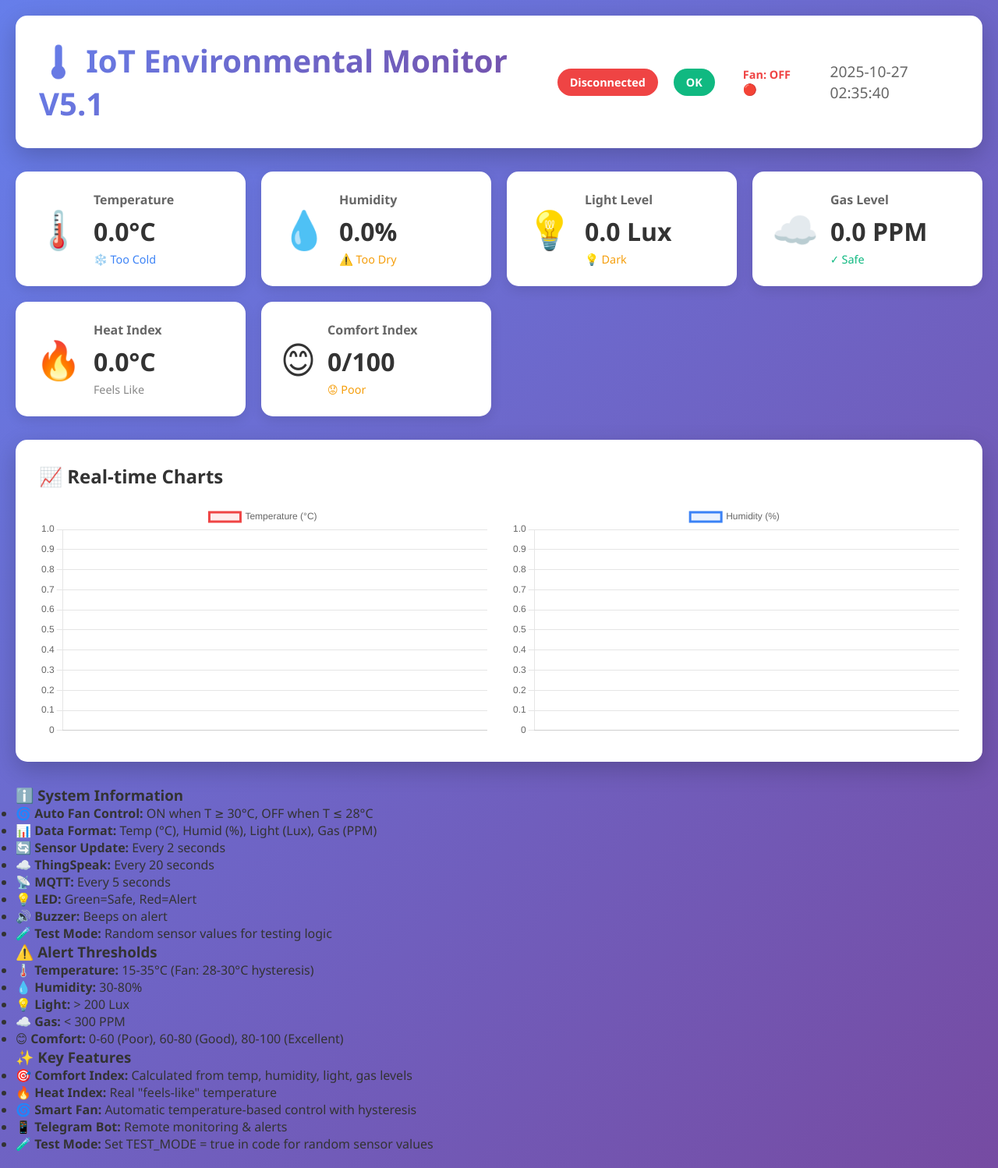
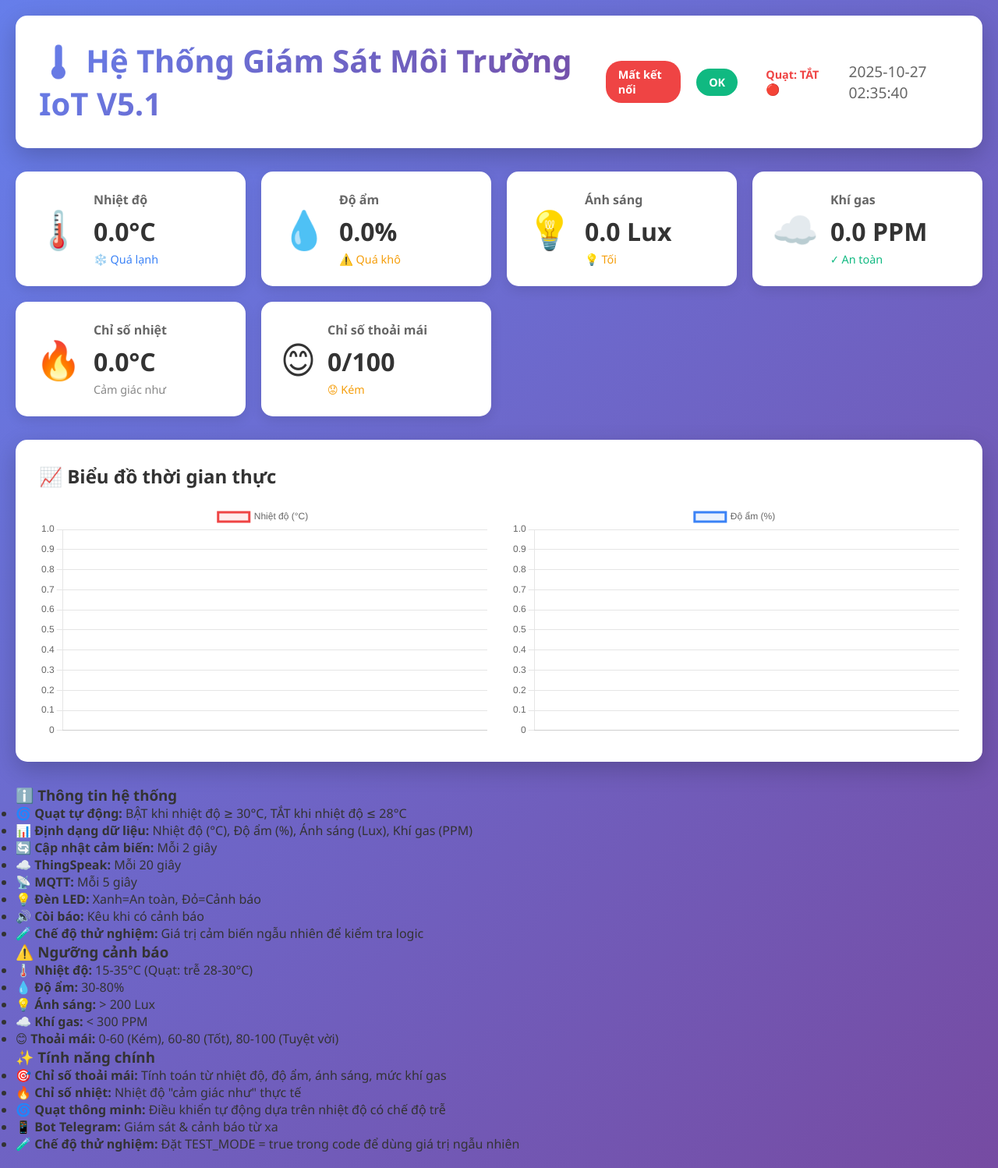
Before and after one commit to Earmy146/IOT-minitor-enviromental, a Flask app: page / in a window 1280 px wide. Shown: the whole page at 78% size. Run offline with Flask 3, Linux system fonts and the light colour scheme; data that the repository does not hold is empty; some libraries are stand-ins or nearby versions.

Commit message:
updata in thông báo tiếng việt

```diff
--- a/web-dashboard/app.py
+++ b/web-dashboard/app.py
@@ -38,10 +38,10 @@ max_history = 50
 
 # MQTT Callbacks
 def on_connect(client, userdata, flags, rc):
-    print(f"✓ Connected to MQTT Broker! (Code: {rc})")
+    print(f"✓ Da ket noi MQTT Broker! (Ma: {rc})")
     client.subscribe(MQTT_TOPIC_DATA)
     client.subscribe(MQTT_TOPIC_STATUS)
-    print(f"📡 Subscribed to:")
+    print(f"📡 Da dang ky:")
     print(f"   - {MQTT_TOPIC_DATA}")
     print(f"   - {MQTT_TOPIC_STATUS}")
 
@@ -61,21 +61,21 @@ def on_message(client, userdata, msg):
 
             socketio.emit('sensor_update', data)
 
-            print(f"📊 T={data['temp']}°C, H={data['humid']}%, L={data['light_lux']}Lux, G={data['gas_ppm']}PPM, Fan={'ON' if data['fan'] else 'OFF'}")
+            print(f"📊 T={data['temp']}°C, H={data['humid']}%, L={data['light_lux']}Lux, G={data['gas_ppm']}PPM, Quat={'BAT' if data['fan'] else 'TAT'}")
 
         elif msg.topic == MQTT_TOPIC_STATUS:
             status = msg.payload.decode()
-            print(f"📢 Status: {status}")
+            print(f"📢 Trang thai: {status}")
             socketio.emit('status_update', {'status': status})
 
     except json.JSONDecodeError as e:
-        print(f"✗ JSON Error: {e}")
+        print(f"✗ Loi JSON: {e}")
     except Exception as e:
-        print(f"✗ Error: {e}")
+        print(f"✗ Loi: {e}")
 
 def on_disconnect(client, userdata, rc):
     if rc != 0:
-        print(f"⚠️ MQTT disconnect. Reconnecting...")
+        print(f"⚠️ Mat ket noi MQTT. Dang ket noi lai...")
 
 # Khởi tạo MQTT
 mqtt_client = mqtt.Client()
@@ -85,11 +85,11 @@ mqtt_client.on_disconnect = on_disconnect
 
 def start_mqtt():
     try:
-        print(f"🔌 Connecting to MQTT: {MQTT_BROKER}:{MQTT_PORT}")
+        print(f"🔌 Dang ket noi MQTT: {MQTT_BROKER}:{MQTT_PORT}")
         mqtt_client.connect(MQTT_BROKER, MQTT_PORT, 60)
         mqtt_client.loop_forever()
     except Exception as e:
-        print(f"✗ MQTT Error: {e}")
+        print(f"✗ Loi MQTT: {e}")
 
 mqtt_thread = threading.Thread(target=start_mqtt, daemon=True)
 mqtt_thread.start()
@@ -115,42 +115,42 @@ def get_thingspeak():
             'results': 20,
             'api_key': THINGSPEAK_READ_API_KEY
         }
-        print(f"📡 Fetching ThingSpeak...")
+        print(f"📡 Dang lay du lieu ThingSpeak...")
         response = requests.get(url, params=params, timeout=10)
         data = response.json()
 
         if 'feeds' in data:
-            print(f"✓ Retrieved {len(data['feeds'])} records")
+            print(f"✓ Da lay {len(data['feeds'])} ban ghi")
 
         return jsonify(data)
     except Exception as e:
-        print(f"✗ ThingSpeak Error: {e}")
+        print(f"✗ Loi ThingSpeak: {e}")
         return jsonify({'error': str(e)}), 500
 
 # SocketIO Events
 @socketio.on('connect')
 def handle_connect():
-    print('✓ Web client connected')
+    print('✓ Khach web da ket noi')
     emit('sensor_update', latest_data)
 
 @socketio.on('disconnect')
 def handle_disconnect():
-    print('✗ Web client disconnected')
+    print('✗ Khach web mat ket noi')
 
 if __name__ == '__main__':
     print("\n" + "="*60)
-    print("  🌐 IoT Environmental Monitor V5.1")
+    print("  🌐 Hệ Thống Giám Sát Môi Trường IoT V5.1")
     print("="*60)
     print(f"  MQTT Broker   : {MQTT_BROKER}:{MQTT_PORT}")
     print(f"  ThingSpeak ID : {THINGSPEAK_CHANNEL_ID}")
-    print(f"  Server URL    : http://localhost:5000")
+    print(f"  URL may chu   : http://localhost:5000")
     print("="*60)
-    print("  📝 Features:")
-    print("     - Auto fan control (ON: ≥30°C, OFF: ≤28°C)")
-    print("     - Comfort index calculation")
-    print("     - Heat index monitoring")
-    print("     - TEST MODE: Random sensor values for testing")
-    print("     - REAL MODE: Actual sensor readings")
+    print("  📝 Tinh nang:")
+    print("     - Quat tu dong (BAT: ≥30°C, TAT: ≤28°C)")
+    print("     - Tinh toan chi so thoai mai")
+    print("     - Giam sat chi so nhiet")
+    print("     - CHE DO THU: Gia tri cam bien ngau nhien de kiem tra")
+    print("     - CHE DO THAT: Doc du lieu cam bien thuc te")
     print("="*60 + "\n")
 
     socketio.run(app, host='0.0.0.0', port=5000, debug=True)
--- a/web-dashboard/static/app.js
+++ b/web-dashboard/static/app.js
@@ -1,11 +1,11 @@
-// Socket.IO Connection
+// Kết nối Socket.IO
 const socket = io();
 
-// Charts
+// Biểu đồ
 let tempChart, humidChart;
 const maxDataPoints = 20;
 
-// Thresholds
+// Ngưỡng
 const TEMP_MAX = 35.0;
 const TEMP_MIN = 15.0;
 const TEMP_FAN_ON = 30.0;
@@ -14,7 +14,7 @@ const HUMID_MIN = 30.0;
 const LIGHT_MIN_LUX = 200.0;
 const GAS_THRESHOLD_PPM = 300.0;
 
-// Initialize Charts
+// Khởi tạo Biểu đồ
 function initCharts() {
     const chartConfig = {
         type: 'line',
@@ -43,7 +43,7 @@ function initCharts() {
         data: {
             labels: [],
             datasets: [{
-                label: 'Temperature (°C)',
+                label: 'Nhiệt độ (°C)',
                 data: [],
                 borderColor: 'rgb(239, 68, 68)',
                 backgroundColor: 'rgba(239, 68, 68, 0.1)',
@@ -58,7 +58,7 @@ function initCharts() {
         data: {
             labels: [],
             datasets: [{
-                label: 'Humidity (%)',
+                label: 'Độ ẩm (%)',
                 data: [],
                 borderColor: 'rgb(59, 130, 246)',
                 backgroundColor: 'rgba(59, 130, 246, 0.1)',
@@ -68,15 +68,15 @@ function initCharts() {
     });
 }
 
-// Load ThingSpeak Historical Data
+// Tải dữ liệu lịch sử ThingSpeak
 async function loadThingSpeakData() {
     try {
-        console.log('📥 Loading ThingSpeak data...');
+        console.log('📥 Dang tai du lieu ThingSpeak...');
         const response = await fetch('/api/thingspeak');
         const data = await response.json();
 
         if (data.feeds && data.feeds.length > 0) {
-            console.log(`✓ Loaded ${data.feeds.length} records`);
+            console.log(`✓ Da tai ${data.feeds.length} ban ghi`);
 
             tempChart.data.labels = [];
             tempChart.data.datasets[0].data = [];
@@ -100,18 +100,18 @@ async function loadThingSpeakData() {
             tempChart.update();
             humidChart.update();
 
-            showAlert('success', 'Data Loaded', `Loaded ${data.feeds.length} records from ThingSpeak`);
+            showAlert('success', 'Đã tải dữ liệu', `Đã tải ${data.feeds.length} bản ghi từ ThingSpeak`);
         } else {
-            console.warn('⚠️ No data in ThingSpeak');
-            showAlert('warning', 'No Data', 'No historical data available');
+            console.warn('⚠️ Khong co du lieu trong ThingSpeak');
+            showAlert('warning', 'Không có dữ liệu', 'Không có dữ liệu lịch sử');
         }
     } catch (error) {
-        console.error('✗ Error loading ThingSpeak:', error);
-        showAlert('danger', 'Error', 'Failed to load data: ' + error.message);
+        console.error('✗ Loi tai ThingSpeak:', error);
+        showAlert('danger', 'Lỗi', 'Không thể tải dữ liệu: ' + error.message);
     }
 }
 
-// Update Charts with Real-time Data
+// Cập nhật Biểu đồ với dữ liệu thời gian thực
 function updateCharts(data) {
     const time = new Date().toLocaleTimeString();
 
@@ -132,103 +132,103 @@ function updateCharts(data) {
     humidChart.update('none');
 }
 
-// Update UI
+// Cập nhật giao diện
 function updateUI(data) {
-    console.log('🔄 Updating UI:', data);
+    console.log('🔄 Dang cap nhat giao dien:', data);
 
     document.getElementById('timestamp').textContent = data.timestamp || new Date().toLocaleTimeString();
 
-    // Temperature
+    // Nhiệt độ
     document.getElementById('temp-value').textContent = `${data.temp.toFixed(1)}°C`;
     const tempStatus = document.getElementById('temp-status');
     if (data.temp > TEMP_MAX) {
-        tempStatus.textContent = '⚠️ Too Hot';
+        tempStatus.textContent = '⚠️ Quá nóng';
         tempStatus.style.color = '#ef4444';
     } else if (data.temp < TEMP_MIN) {
-        tempStatus.textContent = '❄️ Too Cold';
+        tempStatus.textContent = '❄️ Quá lạnh';
         tempStatus.style.color = '#3b82f6';
     } else {
-        tempStatus.textContent = '✓ Normal';
+        tempStatus.textContent = '✓ Bình thường';
         tempStatus.style.color = '#10b981';
     }
 
-    // Humidity
+    // Độ ẩm
     document.getElementById('humid-value').textContent = `${data.humid.toFixed(1)}%`;
     const humidStatus = document.getElementById('humid-status');
     if (data.humid > HUMID_MAX) {
-        humidStatus.textContent = '⚠️ Too Humid';
+        humidStatus.textContent = '⚠️ Quá ẩm';
         humidStatus.style.color = '#ef4444';
     } else if (data.humid < HUMID_MIN) {
-        humidStatus.textContent = '⚠️ Too Dry';
+        humidStatus.textContent = '⚠️ Quá khô';
         humidStatus.style.color = '#f59e0b';
     } else {
-        humidStatus.textContent = '✓ Normal';
+        humidStatus.textContent = '✓ Bình thường';
         humidStatus.style.color = '#10b981';
     }
 
-    // Light
+    // Ánh sáng
     const lightValue = data.light_lux !== undefined ? data.light_lux : data.light;
     document.getElementById('light-value').textContent = `${parseFloat(lightValue).toFixed(1)} Lux`;
     const lightStatus = document.getElementById('light-status');
     if (lightValue < LIGHT_MIN_LUX) {
-        lightStatus.textContent = '💡 Dark';
+        lightStatus.textContent = '💡 Tối';
         lightStatus.style.color = '#f59e0b';
     } else {
-        lightStatus.textContent = '✓ Bright';
+        lightStatus.textContent = '✓ Sáng';
         lightStatus.style.color = '#10b981';
     }
 
-    // Gas
+    // Khí gas
     const gasValue = data.gas_ppm !== undefined ? data.gas_ppm : data.gas;
     document.getElementById('gas-value').textContent = `${parseFloat(gasValue).toFixed(1)} PPM`;
     const gasStatus = document.getElementById('gas-status');
     if (gasValue > GAS_THRESHOLD_PPM) {
-        gasStatus.textContent = '⚠️ Warning!';
+        gasStatus.textContent = '⚠️ Cảnh báo!';
         gasStatus.style.color = '#ef4444';
-        showAlert('danger', 'Gas Detected!', `Dangerous gas level: ${gasValue.toFixed(1)} PPM`);
+        showAlert('danger', 'Phát hiện khí gas!', `Mức độ nguy hiểm: ${gasValue.toFixed(1)} PPM`);
     } else {
-        gasStatus.textContent = '✓ Safe';
+        gasStatus.textContent = '✓ An toàn';
         gasStatus.style.color = '#10b981';
     }
 
-    // Heat Index
+    // Chỉ số nhiệt
     document.getElementById('heat-value').textContent = `${data.heat_index.toFixed(1)}°C`;
 
-    // Comfort Index
+    // Chỉ số thoải mái
     document.getElementById('comfort-value').textContent = `${data.comfort}/100`;
     const comfortStatus = document.getElementById('comfort-status');
     if (data.comfort >= 80) {
-        comfortStatus.textContent = '😊 Excellent';
+        comfortStatus.textContent = '😊 Tuyệt vời';
         comfortStatus.style.color = '#10b981';
     } else if (data.comfort >= 60) {
-        comfortStatus.textContent = '🙂 Good';
+        comfortStatus.textContent = '🙂 Tốt';
         comfortStatus.style.color = '#3b82f6';
     } else {
-        comfortStatus.textContent = '😟 Poor';
+        comfortStatus.textContent = '😟 Kém';
         comfortStatus.style.color = '#f59e0b';
     }
 
-    // Fan Status
-    document.getElementById('fan-status').textContent = `Fan: ${data.fan ? 'ON 🟢' : 'OFF 🔴'}`;
+    // Trạng thái quạt
+    document.getElementById('fan-status').textContent = `Quạt: ${data.fan ? 'BẬT 🟢' : 'TẮT 🔴'}`;
     document.getElementById('fan-status').style.color = data.fan ? '#10b981' : '#ef4444';
 
-    // Alert Status
+    // Trạng thái cảnh báo
     const alertBadge = document.getElementById('alert-badge');
     if (data.alert) {
-        alertBadge.textContent = 'ALERT';
+        alertBadge.textContent = 'CẢNH BÁO';
         alertBadge.className = 'status-badge alert';
     } else {
         alertBadge.textContent = 'OK';
         alertBadge.className = 'status-badge connected';
     }
 
-    // Update charts
+    // Cập nhật biểu đồ
     if (tempChart.data.labels.length > 0) {
         updateCharts(data);
     }
 }
 
-// Show Alert
+// Hiển thị thông báo
 function showAlert(type, title, message) {
     const alertContainer = document.getElementById('alerts-container');
     const alert = document.createElement('div');
@@ -245,34 +245,34 @@ function showAlert(type, title, message) {
     }, 5000);
 }
 
-// Socket Events
+// Sự kiện Socket
 socket.on('connect', () => {
-    console.log('✓ Connected to server');
-    document.getElementById('connection-status').textContent = 'Connected';
+    console.log('✓ Da ket noi may chu');
+    document.getElementById('connection-status').textContent = 'Đã kết nối';
     document.getElementById('connection-status').className = 'status-badge connected';
-    showAlert('success', 'Connected', 'Connected to server!');
+    showAlert('success', 'Đã kết nối', 'Đã kết nối máy chủ!');
 });
 
 socket.on('disconnect', () => {
-    console.log('✗ Disconnected');
-    document.getElementById('connection-status').textContent = 'Disconnected';
+    console.log('✗ Mat ket noi');
+    document.getElementById('connection-status').textContent = 'Mất kết nối';
     document.getElementById('connection-status').className = 'status-badge disconnected';
-    showAlert('danger', 'Disconnected', 'Connection lost!');
+    showAlert('danger', 'Mất kết nối', 'Đã mất kết nối!');
 });
 
 socket.on('sensor_update', (data) => {
-    console.log('📊 Sensor update:', data);
+    console.log('📊 Cap nhat cam bien:', data);
     updateUI(data);
 });
 
 socket.on('status_update', (data) => {
-    console.log('📢 Status:', data);
-    showAlert('info', 'Status Update', data.status);
+    console.log('📢 Trang thai:', data);
+    showAlert('info', 'Cập nhật trạng thái', data.status);
 });
 
-// Initialize
+// Khởi tạo
 document.addEventListener('DOMContentLoaded', () => {
-    console.log('🚀 Initializing dashboard...');
+    console.log('🚀 Dang khoi tao bang dieu khien...');
     initCharts();
 
     loadThingSpeakData();
@@ -280,10 +280,11 @@ document.addEventListener('DOMContentLoaded', () => {
     fetch('/api/data')
         .then(response => response.json())
         .then(data => {
-            console.log('📥 Initial data:', data);
+            console.log('📥 Du lieu ban dau:', data);
             updateUI(data);
         })
-        .catch(error => console.error('Error:', error));
+        .catch(error => console.error('Loi:', error));
 
+    // Tải lại dữ liệu ThingSpeak mỗi 5 phút
     setInterval(loadThingSpeakData, 5 * 60 * 1000);
 });
--- a/web-dashboard/templates/index.html
+++ b/web-dashboard/templates/index.html
@@ -3,7 +3,7 @@
 <head>
     <meta charset="UTF-8">
     <meta name="viewport" content="width=device-width, initial-scale=1.0">
-    <title>IoT Monitor V5.1</title>
+    <title>Hệ Thống Giám Sát IoT V5.1</title>
     <link rel="stylesheet" href="{{ url_for('static', filename='style.css') }}">
     <script src="https://cdn.socket.io/4.5.4/socket.io.min.js"></script>
     <script src="https://cdn.jsdelivr.net/npm/chart.js@4.4.0/dist/chart.umd.min.js"></script>
@@ -11,75 +11,75 @@
 <body>
     <div class="container">
         <header>
-            <h1>🌡️ IoT Environmental Monitor V5.1</h1>
+            <h1>🌡️ Hệ Thống Giám Sát Môi Trường IoT V5.1</h1>
             <div class="status-bar">
-                <span id="connection-status" class="status-badge disconnected">Disconnected</span>
+                <span id="connection-status" class="status-badge disconnected">Mất kết nối</span>
                 <span id="alert-badge" class="status-badge">OK</span>
-                <span id="fan-status" class="status-badge">Fan: OFF 🔴</span>
+                <span id="fan-status" class="status-badge">Quạt: TẮT 🔴</span>
                 <span id="timestamp">--:--:--</span>
             </div>
         </header>
 
-        <!-- Sensor Cards -->
+        <!-- Thẻ cảm biến -->
         <div class="cards-grid">
             <div class="card">
                 <div class="card-icon">🌡️</div>
                 <div class="card-content">
-                    <h3>Temperature</h3>
+                    <h3>Nhiệt độ</h3>
                     <div class="card-value" id="temp-value">--°C</div>
-                    <div class="card-status" id="temp-status">Normal</div>
+                    <div class="card-status" id="temp-status">Bình thường</div>
                 </div>
             </div>
 
             <div class="card">
                 <div class="card-icon">💧</div>
                 <div class="card-content">
-                    <h3>Humidity</h3>
+                    <h3>Độ ẩm</h3>
                     <div class="card-value" id="humid-value">--%</div>
-                    <div class="card-status" id="humid-status">Normal</div>
+                    <div class="card-status" id="humid-status">Bình thường</div>
                 </div>
             </div>
 
             <div class="card">
                 <div class="card-icon">💡</div>
                 <div class="card-content">
-                    <h3>Light Level</h3>
+                    <h3>Ánh sáng</h3>
                     <div class="card-value" id="light-value">-- Lux</div>
-                    <div class="card-status" id="light-status">Normal</div>
+                    <div class="card-status" id="light-status">Bình thường</div>
                 </div>
             </div>
 
             <div class="card">
                 <div class="card-icon">☁️</div>
                 <div class="card-content">
-                    <h3>Gas Level</h3>
+                    <h3>Khí gas</h3>
                     <div class="card-value" id="gas-value">-- PPM</div>
-                    <div class="card-status" id="gas-status">Safe</div>
+                    <div class="card-status" id="gas-status">An toàn</div>
                 </div>
             </div>
 
             <div class="card">
                 <div class="card-icon">🔥</div>
                 <div class="card-content">
-                    <h3>Heat Index</h3>
+                    <h3>Chỉ số nhiệt</h3>
                     <div class="card-value" id="heat-value">--°C</div>
-                    <div class="card-status">Feels Like</div>
+                    <div class="card-status">Cảm giác như</div>
                 </div>
             </div>
 
             <div class="card">
                 <div class="card-icon">😊</div>
                 <div class="card-content">
-                    <h3>Comfort Index</h3>
+                    <h3>Chỉ số thoải mái</h3>
                     <div class="card-value" id="comfort-value">--/100</div>
                     <div class="card-status" id="comfort-status">--</div>
                 </div>
             </div>
         </div>
 
-        <!-- Charts -->
+        <!-- Biểu đồ -->
         <div class="charts-section">
-            <h2>📈 Real-time Charts</h2>
+            <h2>📈 Biểu đồ thời gian thực</h2>
             <div class="charts-grid">
                 <div class="chart-container">
                     <canvas id="tempChart"></canvas>
@@ -90,46 +90,46 @@
             </div>
         </div>
 
-        <!-- System Info -->
+        <!-- Thông tin hệ thống -->
         <div class="info-panel">
-            <h3>ℹ️ System Information</h3>
+            <h3>ℹ️ Thông tin hệ thống</h3>
             <ul>
-                <li>🌀 <strong>Auto Fan Control:</strong> ON when T ≥ 30°C, OFF when T ≤ 28°C</li>
-                <li>📊 <strong>Data Format:</strong> Temp (°C), Humid (%), Light (Lux), Gas (PPM)</li>
-                <li>🔄 <strong>Sensor Update:</strong> Every 2 seconds</li>
-                <li>☁️ <strong>ThingSpeak:</strong> Every 20 seconds</li>
-                <li>📡 <strong>MQTT:</strong> Every 5 seconds</li>
-                <li>💡 <strong>LED:</strong> Green=Safe, Red=Alert</li>
-                <li>🔊 <strong>Buzzer:</strong> Beeps on alert</li>
-                <li>🧪 <strong>Test Mode:</strong> Random sensor values for testing logic</li>
+                <li>🌀 <strong>Quạt tự động:</strong> BẬT khi nhiệt độ ≥ 30°C, TẮT khi nhiệt độ ≤ 28°C</li>
+                <li>📊 <strong>Định dạng dữ liệu:</strong> Nhiệt độ (°C), Độ ẩm (%), Ánh sáng (Lux), Khí gas (PPM)</li>
+                <li>🔄 <strong>Cập nhật cảm biến:</strong> Mỗi 2 giây</li>
+                <li>☁️ <strong>ThingSpeak:</strong> Mỗi 20 giây</li>
+                <li>📡 <strong>MQTT:</strong> Mỗi 5 giây</li>
+                <li>💡 <strong>Đèn LED:</strong> Xanh=An toàn, Đỏ=Cảnh báo</li>
+                <li>🔊 <strong>Còi báo:</strong> Kêu khi có cảnh báo</li>
+                <li>🧪 <strong>Chế độ thử nghiệm:</strong> Giá trị cảm biến ngẫu nhiên để kiểm tra logic</li>
             </ul>
         </div>
 
-        <!-- Alert Thresholds -->
+        <!-- Ngưỡng cảnh báo -->
         <div class="info-panel">
-            <h3>⚠️ Alert Thresholds</h3>
+            <h3>⚠️ Ngưỡng cảnh báo</h3>
             <ul>
-                <li>🌡️ <strong>Temperature:</strong> 15-35°C (Fan: 28-30°C hysteresis)</li>
-                <li>💧 <strong>Humidity:</strong> 30-80%</li>
-                <li>💡 <strong>Light:</strong> &gt; 200 Lux</li>
-                <li>☁️ <strong>Gas:</strong> &lt; 300 PPM</li>
-                <li>😊 <strong>Comfort:</strong> 0-60 (Poor), 60-80 (Good), 80-100 (Excellent)</li>
+                <li>🌡️ <strong>Nhiệt độ:</strong> 15-35°C (Quạt: trễ 28-30°C)</li>
+                <li>💧 <strong>Độ ẩm:</strong> 30-80%</li>
+                <li>💡 <strong>Ánh sáng:</strong> &gt; 200 Lux</li>
+                <li>☁️ <strong>Khí gas:</strong> &lt; 300 PPM</li>
+                <li>😊 <strong>Thoải mái:</strong> 0-60 (Kém), 60-80 (Tốt), 80-100 (Tuyệt vời)</li>
             </ul>
         </div>
 
-        <!-- Features -->
+        <!-- Tính năng -->
         <div class="info-panel">
-            <h3>✨ Key Features</h3>
+            <h3>✨ Tính năng chính</h3>
             <ul>
-                <li>🎯 <strong>Comfort Index:</strong> Calculated from temp, humidity, light, gas levels</li>
-                <li>🔥 <strong>Heat Index:</strong> Real "feels-like" temperature</li>
-                <li>🌀 <strong>Smart Fan:</strong> Automatic temperature-based control with hysteresis</li>
-                <li>📱 <strong>Telegram Bot:</strong> Remote monitoring & alerts</li>
-                <li>🧪 <strong>Test Mode:</strong> Set TEST_MODE = true in code for random sensor values</li>
+                <li>🎯 <strong>Chỉ số thoải mái:</strong> Tính toán từ nhiệt độ, độ ẩm, ánh sáng, mức khí gas</li>
+                <li>🔥 <strong>Chỉ số nhiệt:</strong> Nhiệt độ "cảm giác như" thực tế</li>
+                <li>🌀 <strong>Quạt thông minh:</strong> Điều khiển tự động dựa trên nhiệt độ có chế độ trễ</li>
+                <li>📱 <strong>Bot Telegram:</strong> Giám sát & cảnh báo từ xa</li>
+                <li>🧪 <strong>Chế độ thử nghiệm:</strong> Đặt TEST_MODE = true trong code để dùng giá trị ngẫu nhiên</li>
             </ul>
         </div>
 
-        <!-- Alerts Container -->
+        <!-- Vùng chứa thông báo -->
         <div id="alerts-container"></div>
     </div>
 
```
Also changed, not shown: telegram-bot/bot.py (+30 -30 lines), 1 other file.
